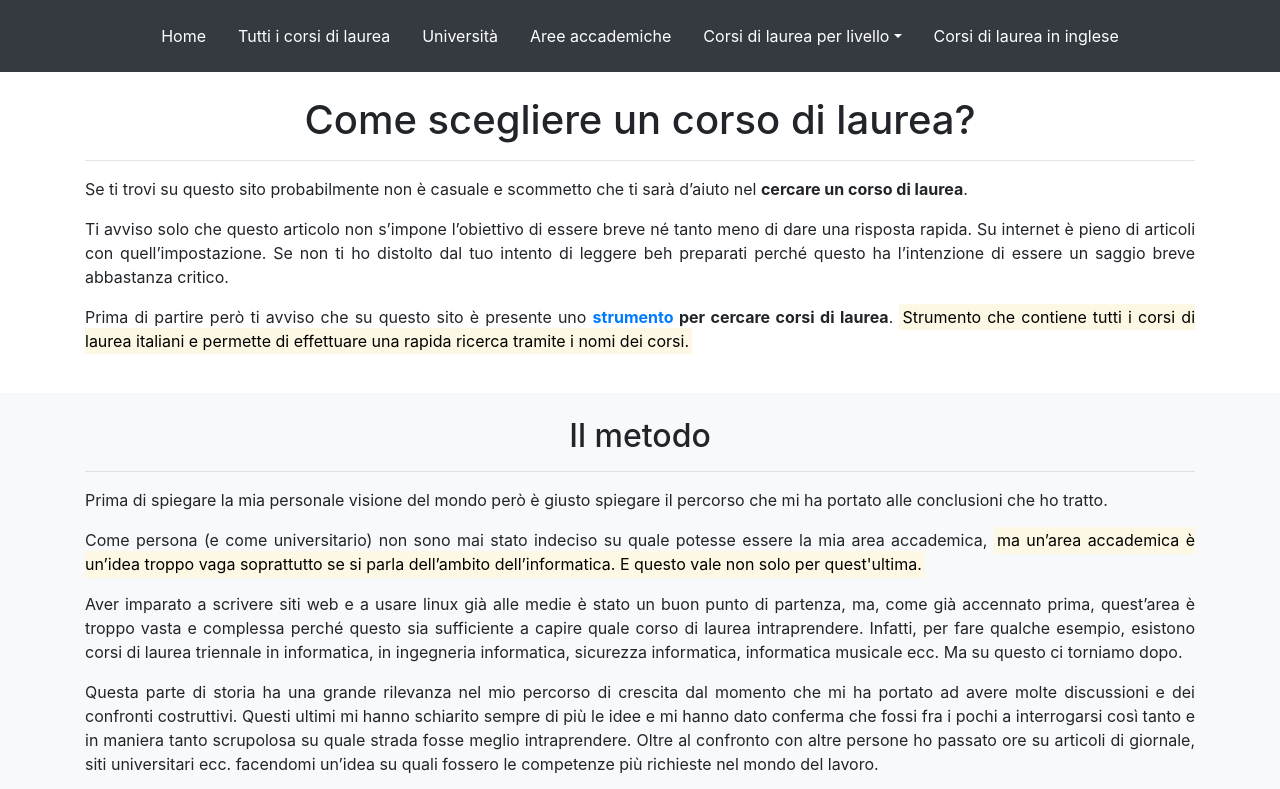
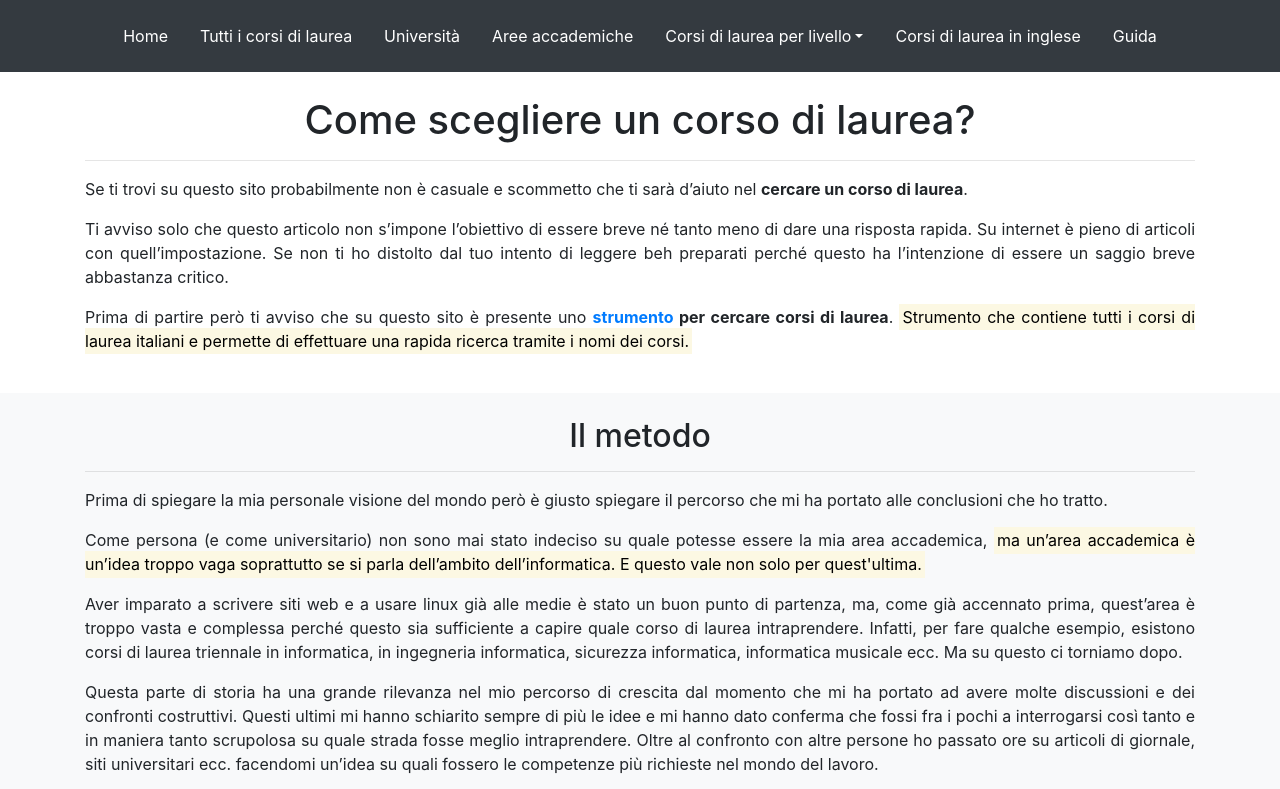
Before and after one commit to ludotosk/corsi-universitari-old, a Vue app: page / in a window 1280 px wide. Shown: the top 789 px of the page. Built offline with nearby package versions, Linux system fonts and the light colour scheme; what vuejs-smart-table would draw is missing.

Commit message:
aggiunta guida youtube e email

```diff
--- a/scss/style.scss
+++ b/scss/style.scss
@@ -18,3 +18,4 @@
 @import "node_modules/bootstrap/scss/transitions";
 @import "node_modules/bootstrap/scss/list-group";
 @import "node_modules/bootstrap/scss/dropdown";
+@import "node_modules/bootstrap/scss/utilities/embed";
--- a/src/Footer.vue
+++ b/src/Footer.vue
@@ -4,7 +4,7 @@
       <br>
       <p>
         Sito a cura di Ludovico Toscano. Contatti email:
-        <a href="mailto:toscanoludovico@gmail.com" class="text-warning">toscanoludovico@gmail.com</a> oppure <router-link to="/contattami" class="text-warning">usa questa pagina</router-link>. Per
+        <a href="mailto:corsiuniversitari@ludotosk.it" class="text-warning">toscanoludovico@gmail.com</a> oppure <router-link to="/contattami" class="text-warning">usa questa pagina</router-link>. Per
         leggere l'informativa sui cookie
         <router-link to="/cookie-policy" class="text-warning"> visita questa pagina</router-link>.
       </p>
--- a/src/Navbar.vue
+++ b/src/Navbar.vue
@@ -79,6 +79,11 @@
             >Corsi di laurea in inglese</router-link
           ></b-nav-item
         >
+            <b-nav-item
+          ><router-link to="/guida" class="nav-link active"
+            >Guida</router-link
+          ></b-nav-item
+        >
       </b-navbar-nav>
     </b-collapse>
   </b-navbar>
--- a/src/main.js
+++ b/src/main.js
@@ -58,6 +58,7 @@ const CorsiMotorie = () => import(/* webpackChungName: "corsimotorie" */ './area
 const CorsiFisica = () => import(/* webpackChungName: "corsifisica" */ './area/corsi-di-laurea-fisica.vue')
 const AreaAccademica = () => import(/* webpackChungName: "areaaccademica" */ './area-accademica.vue')
 const Inglese = () => import(/* webpackChungName: "inglese" */ './corsi-di-laurea-in-inglese.vue')
+const Guida = () => import(/* webpackChungName: "guida" */ './guida.vue')
 
 Vue.use(NavbarPlugin)
 Vue.use(SmartTable)
@@ -414,6 +415,12 @@ const routes = [
       footer: Footer
     }
   },
+  {
+    path: '/guida', components: {
+      default: Guida,
+      header: Navbar
+    }
+  }
 ]
 
 
```
